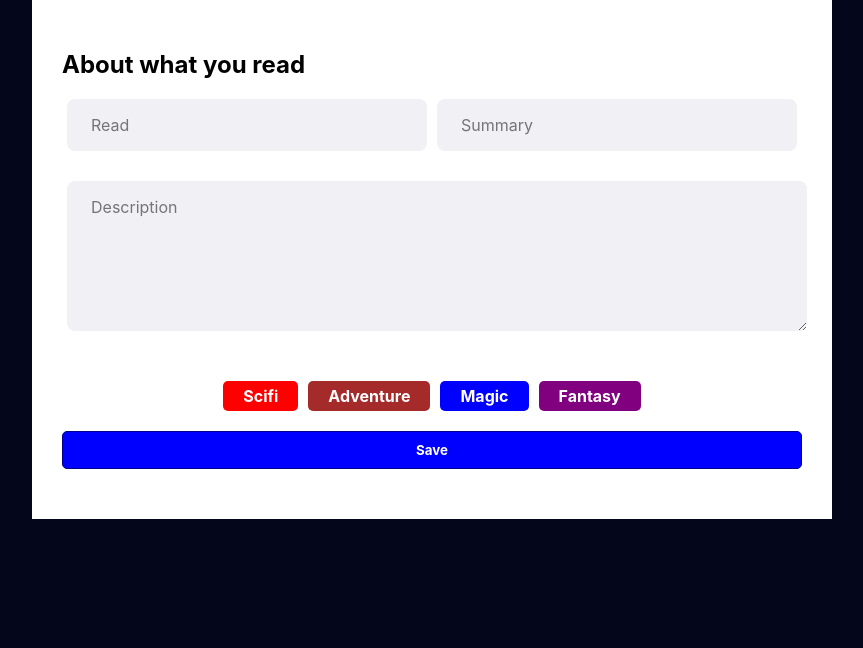
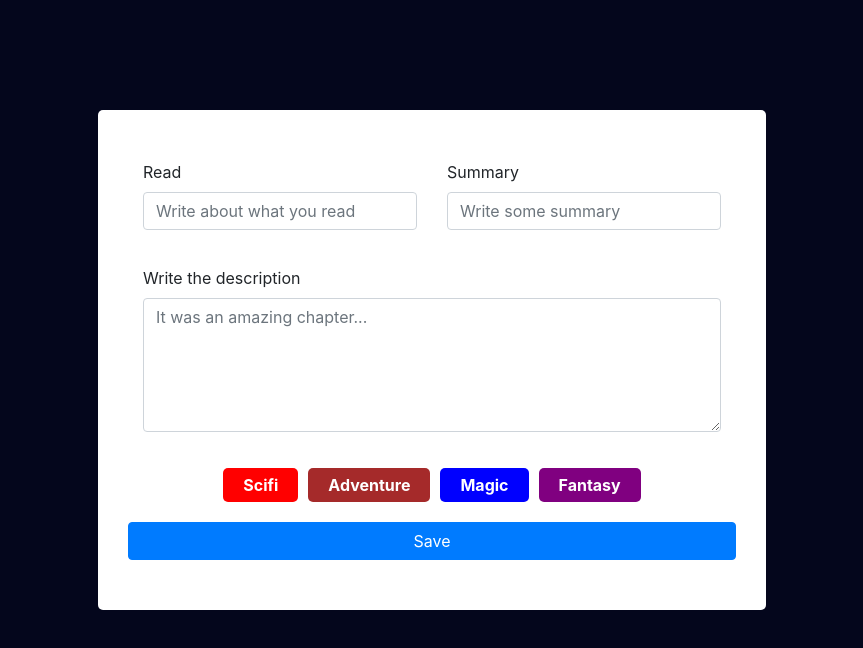
Before and after one commit to lucasgrocha/MyBookApp, a React (Create React App) app: page /createNote/1 in a window 1280 px wide. Shown: the top 648 px of the page, without its empty margins (208-1071 px from the left). Built offline with nearby package versions, Linux system fonts and the light colour scheme; data requests are answered from the project's data file.

Commit message:
add bootstrap forms

```diff
--- a/package.json
+++ b/package.json
@@ -15,13 +15,15 @@
     "@types/react": "^16.9.0",
     "@types/react-dom": "^16.9.0",
     "axios": "^0.19.2",
+    "bootstrap": "^4.5.0",
     "history": "^5.0.0",
     "react": "^16.13.1",
+    "react-bootstrap": "^1.2.2",
     "react-dom": "^16.13.1",
     "react-router-dom": "^6.0.0-beta.0",
     "react-scripts": "3.4.1",
     "styled-components": "^5.1.1",
-    "typescript": "~3.7.2"
+    "typescript": "~3.8.0"
   },
   "scripts": {
     "start": "react-scripts start",
--- a/src/App.tsx
+++ b/src/App.tsx
@@ -1,6 +1,7 @@
 import React from "react";
 import GlobalStyles from "./styles/GlobalStyles";
 import AppRoutes from './routes';
+import 'bootstrap/dist/css/bootstrap.min.css';
 
 function App() {
   return (
--- a/src/pages/CreateNote/index.tsx
+++ b/src/pages/CreateNote/index.tsx
@@ -1,16 +1,10 @@
 import React, { FormEvent, useState, useEffect } from "react";
 import NotesService from "../../services/NotesService";
 import { useParams, useNavigate } from "react-router-dom";
-import {
-  InputField,
-  StyledForm,
-  Field,
-  DescriptionInput,
-  SubmitButton,
-  StyledHeader,
-} from "./styles";
+import { FormBox, StyledForm } from "./styles";
 import TagsSelector from "./TagsSelector";
 import TagsService from "../../services/TagsService";
+import { Form, Button, Container, Row, Col } from "react-bootstrap";
 
 interface FormData {
   read: string;
@@ -117,34 +111,59 @@ const CreateNote = () => {
   };
 
   return (
+    <FormBox>
       <StyledForm onSubmit={handleSubmit}>
-      <StyledHeader>About what you read</StyledHeader>
-      <Field>
-        <InputField
+        <Container>
+          <Row>
+            <Col md={6} xl={6}>
+              <Form.Group>
+                <Form.Label>Read</Form.Label>
+                <Form.Control
                   type="text"
-          placeholder="Read"
+                  placeholder="Write about what you read"
                   value={read}
                   onChange={handleReadInput}
+                  required
                 />
-        <InputField
+              </Form.Group>
+            </Col>
+            <Col md={6} xl={6}>
+              <Form.Group>
+                <Form.Label>Summary</Form.Label>
+                <Form.Control
                   type="text"
-          placeholder="Summary"
+                  placeholder="Write some summary"
                   value={summary}
                   onChange={handleSummaryInput}
+                  required
                 />
-      </Field>
-      <DescriptionInput
-        placeholder="Description"
+              </Form.Group>
+            </Col>
+          </Row>
+          <Row>
+            <Col style={{ marginTop: "20px" }}>
+              <Form.Group>
+                <Form.Label>Write the description</Form.Label>
+                <Form.Control
+                  as="textarea"
                   value={description}
                   onChange={handleDescriptionInput}
+                  rows={5}
+                  placeholder="It was an amazing chapter..."
+                  required
                 />
+              </Form.Group>
+            </Col>
+          </Row>
+        </Container>
         <TagsSelector
           tags={tags}
           selectedTags={selectedTags}
           clicked={handleSelectedTag}
         />
-      <SubmitButton type="submit">Save</SubmitButton>
+        <Button type="submit">Save</Button>
       </StyledForm>
+    </FormBox>
   );
 };
 
--- a/src/pages/CreateNote/styles.ts
+++ b/src/pages/CreateNote/styles.ts
@@ -1,62 +1,27 @@
 import styled from "styled-components";
 
-export const InputField = styled.input`
-  flex: 1;
-  background: #f0f0f5;
-  border-radius: 8px;
-  border: 0;
-  padding: 16px 24px;
-  font-size: 16px;
-  color: #6c6c80;
-  width: 10%;
-  outline: none;
-  margin: auto 5px;
-`;
-
 export const StyledForm = styled.form`
-  background-color: white;
   padding: 50px 30px;
-  width: 800px;
-  margin: auto auto;
   display: flex;
   justify-content: center;
   flex-direction: column;
 `;
 
-export const Field = styled.div`
-  width: 100%;
-  display: flex;
-`;
+export const FormBox = styled.div`
+  border-radius: 5px;
+  overflow: hidden;
+  background-color: white;
 
-export const DescriptionInput = styled.textarea`
-  background: #f0f0f5;
-  border-radius: 8px;
-  border: 0;
-  margin: 30px 5px;
-  width: 100%;
-  padding: 16px 24px;
-  font-size: 16px;
-  color: #6c6c80;
-  outline: none;
-  height: 150px;
-`;
+  @media screen and (max-width: 768px) {
+    height: 100vh;
+    width: 100vw;
+  }
 
-export const SubmitButton = styled.button`
-  background-color: blue;
-  color: white;
-  font-weight: bolder;
-  padding: 10px 30px;
-  cursor: pointer;
-  border-radius: 5px;
-  border: 1px solid darkblue;
-  outline: none;
-
-  &:active {
-    background-color: darkblue;
+  @media screen and (min-width: 768px) {
+    position: absolute;
+    top: 45%;
+    left: 50%;
+    margin-right: -50%;
+    transform: translate(-50%, -50%);
   }
 `;
-
-export const StyledHeader = styled.h2`
-  color: black;
-  margin-bottom: 20px;
-`;
--- a/src/styles/GlobalStyles.ts
+++ b/src/styles/GlobalStyles.ts
@@ -5,8 +5,6 @@ export default createGlobalStyle`
     margin: 0;
     padding: 0;
     box-sizing: border-box;
-
-    color: var(--white);
   }
 
   html, border-style, #root {
@@ -25,7 +23,6 @@ export default createGlobalStyle`
   }
 
   body {
-    width: 90%;
     margin: auto;
   }
 
```
Also changed, not shown: 1 other file (tests, documents, lock files or other folders). Lines whose indentation alone changed are shown as unchanged.
